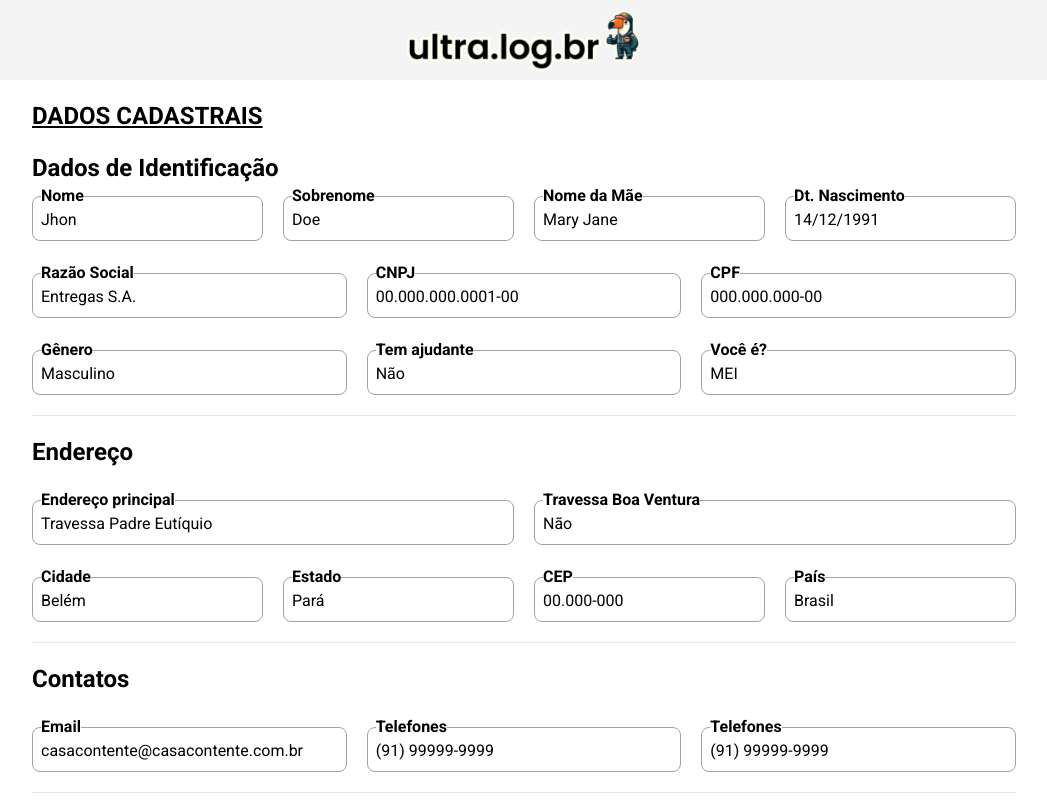
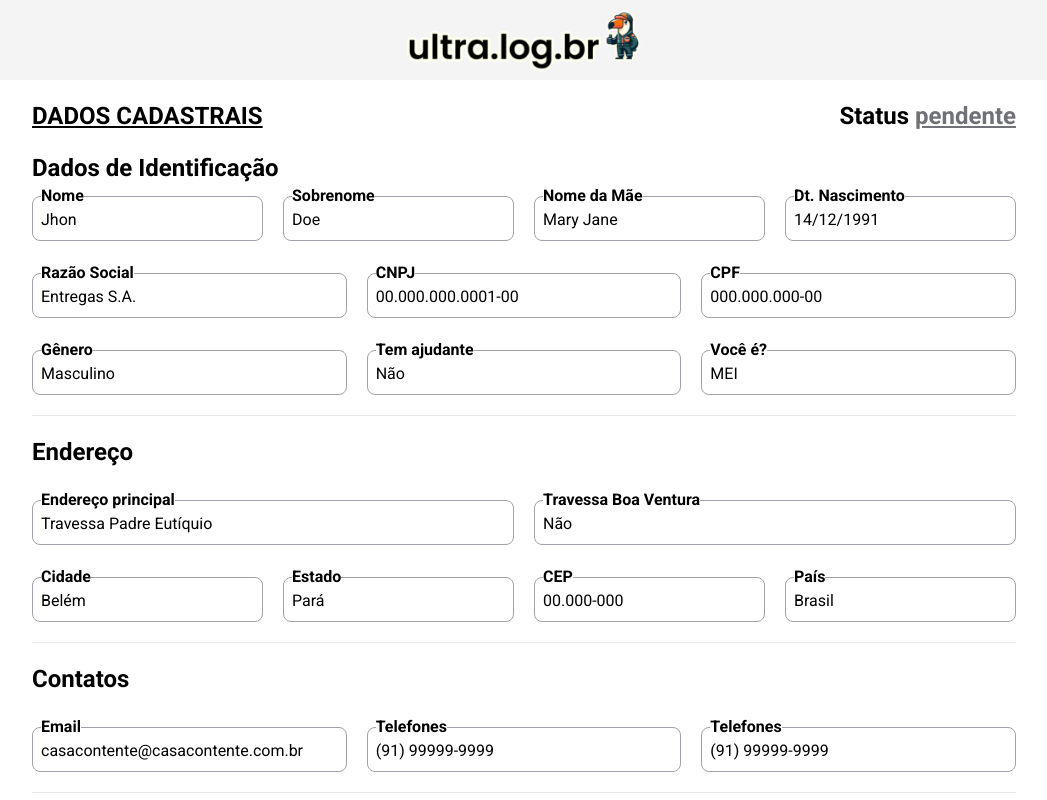
Before and after one commit to lvdamaceno/cadastro-parceiros, a Next.js app: page /ficha in a window 1280 px wide. Shown: the top 800 px of the page, without its empty margins (116-1163 px from the left). Built offline with nearby package versions, Linux system fonts and the light colour scheme.

Commit message:
update ficha status

```diff
--- a/src/app/ficha/page.tsx
+++ b/src/app/ficha/page.tsx
@@ -12,7 +12,12 @@ export default function ficha() {
         <Header />
         <div className="container max-w-5xl">
           <div className="ficha p-5 flex flex-col gap-5">
-            <h2 className="font-bold text-2xl underline">DADOS CADASTRAIS</h2>
+            <div className="flex justify-between">
+              <h2 className="font-bold text-2xl underline">DADOS CADASTRAIS</h2>
+              <h2 className="font-bold text-2xl">
+                Status <span className="text-zinc-500 underline">pendente</span>
+              </h2>
+            </div>
             <section>
               <h3 className="font-bold text-2xl">Dados de Identificação</h3>
               <div className="flex flex-col gap-5 pb-5 border-b">
```
